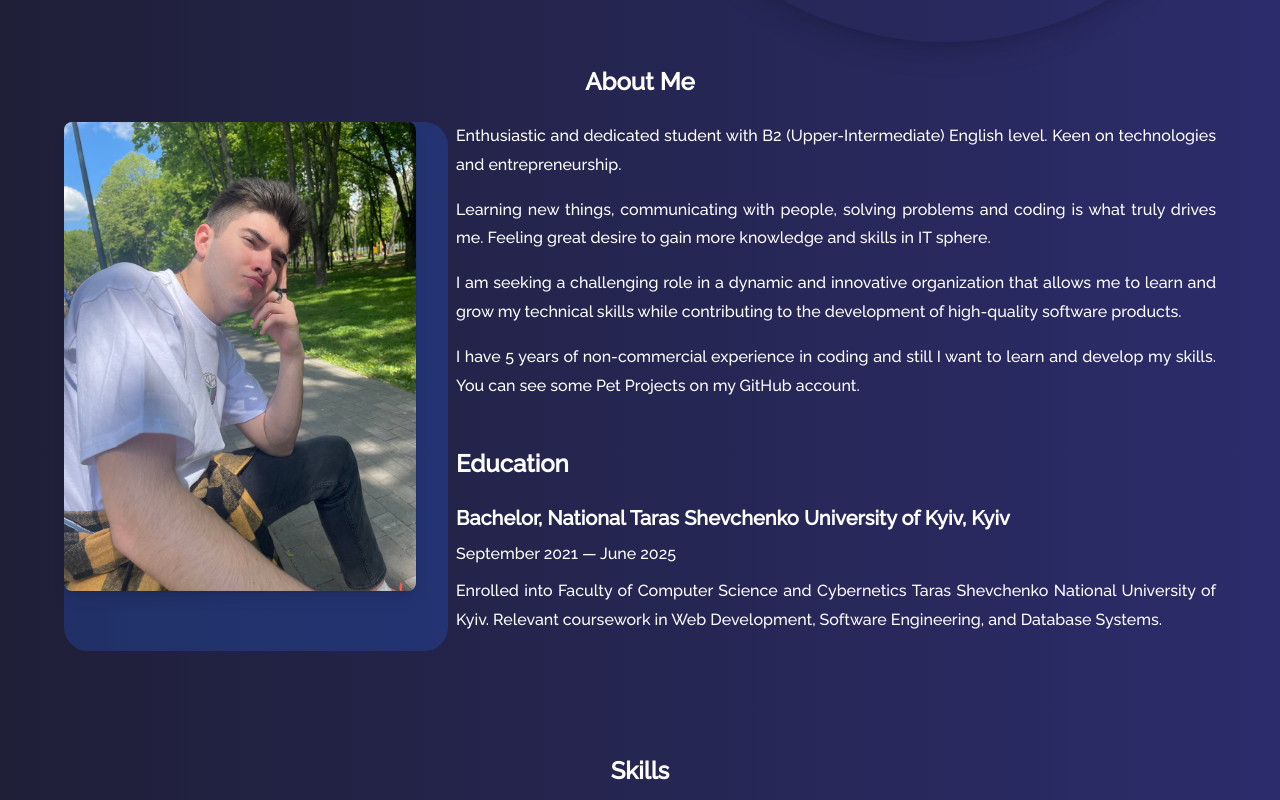
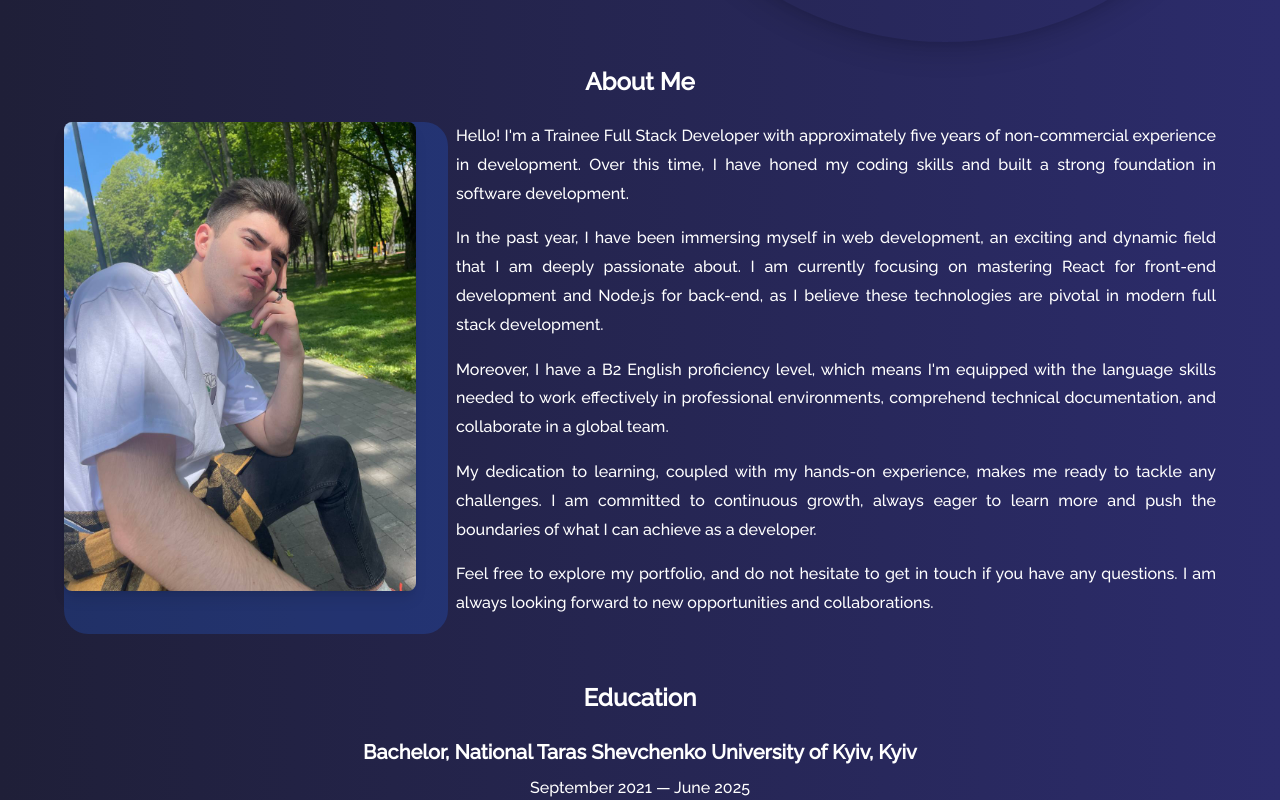
Before and after one commit to MykhailoTanchuk/homepage, a React (Create React App) app: page / in a window 1280 px wide. Shown: the part 820-1620 px from the top of the page. Built offline with nearby package versions, Linux system fonts and the light colour scheme.

Commit message:
About Me localized.

```diff
--- a/public/locales/en/translation.json
+++ b/public/locales/en/translation.json
@@ -3,5 +3,15 @@
   "name": "Mike Tanchuk",
   "title": "I am a Full-Stack Developer",
   "download": "Download CV",
-  "contact": "Contact Me"
+  "contact": "Contact Me",
+  "about_title": "About Me",
+  "about_text1": "Hello! I'm a Trainee Full Stack Developer with approximately five years of non-commercial experience in development. Over this time, I have honed my coding skills and built a strong foundation in software development.",
+  "about_text2": "In the past year, I have been immersing myself in web development, an exciting and dynamic field that I am deeply passionate about. I am currently focusing on mastering React for front-end development and Node.js for back-end, as I believe these technologies are pivotal in modern full stack development.",
+  "about_text3": "Moreover, I have a B2 English proficiency level, which means I'm equipped with the language skills needed to work effectively in professional environments, comprehend technical documentation, and collaborate in a global team.",
+  "about_text4": "My dedication to learning, coupled with my hands-on experience, makes me ready to tackle any challenges. I am committed to continuous growth, always eager to learn more and push the boundaries of what I can achieve as a developer.",
+  "about_text5": "Feel free to explore my portfolio, and do not hesitate to get in touch if you have any questions. I am always looking forward to new opportunities and collaborations.",
+  "education_title": "Education",
+  "education_text1": "Bachelor, National Taras Shevchenko University of Kyiv, Kyiv",
+  "education_date": "September 2021 — June 2025",
+  "education_text2": "Enrolled into Faculty of Computer Science and Cybernetics Taras Shevchenko National University of Kyiv. Relevant coursework in Web Development, Software Engineering, and Database Systems."
 }
--- a/src/components/about/About.jsx
+++ b/src/components/about/About.jsx
@@ -1,11 +1,13 @@
 import React, {Component} from 'react';
 import about_photo from '../../assets/about_photo.jpg';
+import {useTranslation} from "react-i18next";
 
-class About extends Component {
-    render() {
+const About = () => {
+
+        const {t} = useTranslation();
         return (
             <div id='about' className="pt-6 pb-20 mx-4 sm:mx-8 md:mx-16">
-                <h2 className="text-2xl font-bold mb-6">About Me</h2>
+                <h2 className="text-2xl font-bold mb-6">{t(`about_title`)}</h2>
 
                 <div className="flex flex-col sm:flex-row">
                     <div className="w-full sm:w-1/3 mb-6 sm:mb-0 sm:pr-8 bg-blue-600 bg-opacity-25 rounded-3xl">
@@ -13,22 +15,22 @@ class About extends Component {
                     </div>
 
                     <div className="w-full sm:w-2/3 text-justify text-white-800 pl-2">
-                        <p className="mb-4">Enthusiastic and dedicated student with B2 (Upper-Intermediate) English level. Keen on technologies and entrepreneurship.</p>
-                        <p className="mb-4">Learning new things, communicating with people, solving problems and coding is what truly drives me. Feeling great desire to gain more knowledge and skills in IT sphere.</p>
-                        <p className="mb-4">I am seeking a challenging role in a dynamic and innovative organization that allows me to learn and grow my technical skills while contributing to the development of high-quality software products.</p>
-                        <p className="mb-4">I have 5 years of non-commercial experience in coding and still I want to learn and develop my skills. You can see some Pet Projects on my GitHub account.</p>
-                        <h2 className="text-2xl font-bold mt-12 mb-6">Education</h2>
-                        <h3 className="text-xl font-semibold mb-2">Bachelor, National Taras Shevchenko University of Kyiv, Kyiv</h3>
-                        <p className="text-white-700 mb-2">September 2021 — June 2025</p>
-                        <p className="text-white-800 mb-4">Enrolled into Faculty of Computer Science and Cybernetics Taras Shevchenko National University of Kyiv. Relevant coursework in Web Development, Software Engineering, and Database Systems.</p>
+                        <p className="mb-4">{t(`about_text1`)}</p>
+                        <p className="mb-4">{t(`about_text2`)}</p>
+                        <p className="mb-4">{t(`about_text3`)}</p>
+                        <p className="mb-4">{t(`about_text4`)}</p>
+                        <p className="mb-4">{t(`about_text5`)}</p>
 
                     </div>
+
                 </div>
-
+                <h2 className="text-2xl font-bold mt-12 mb-6">{t(`education_title`)}</h2>
+                <h3 className="text-xl font-semibold mb-2">{t(`education_text1`)}</h3>
+                <p className="text-white-700 mb-2">{t(`education_date`)}</p>
+                <p className="text-white-800 mb-4">{t(`education_text2`)}</p>
             </div>
 
         );
-    }
 }
 
 export default About;
```
Also changed, not shown: public/locales/ua/translation.json (+14 -1 lines).
